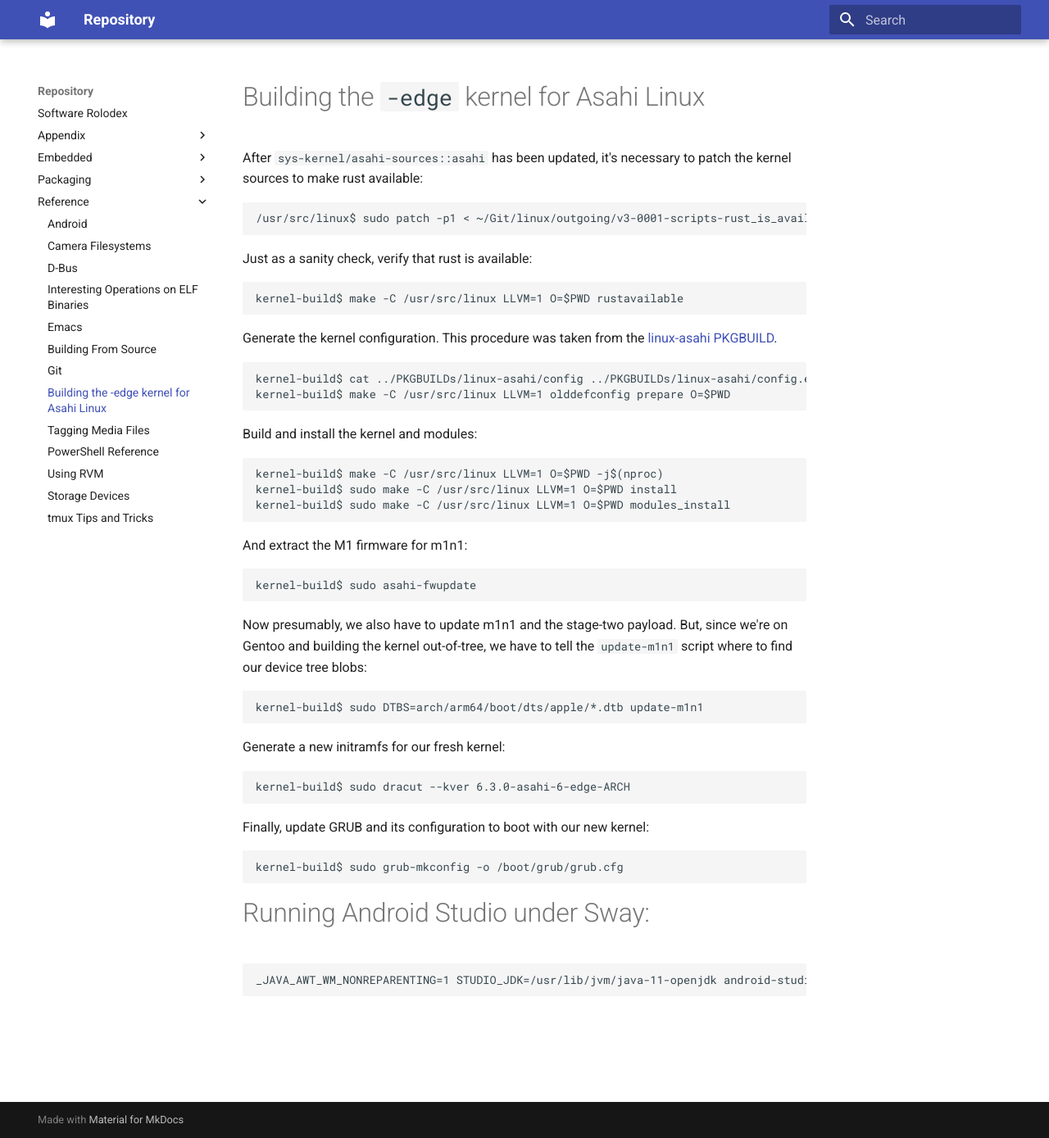
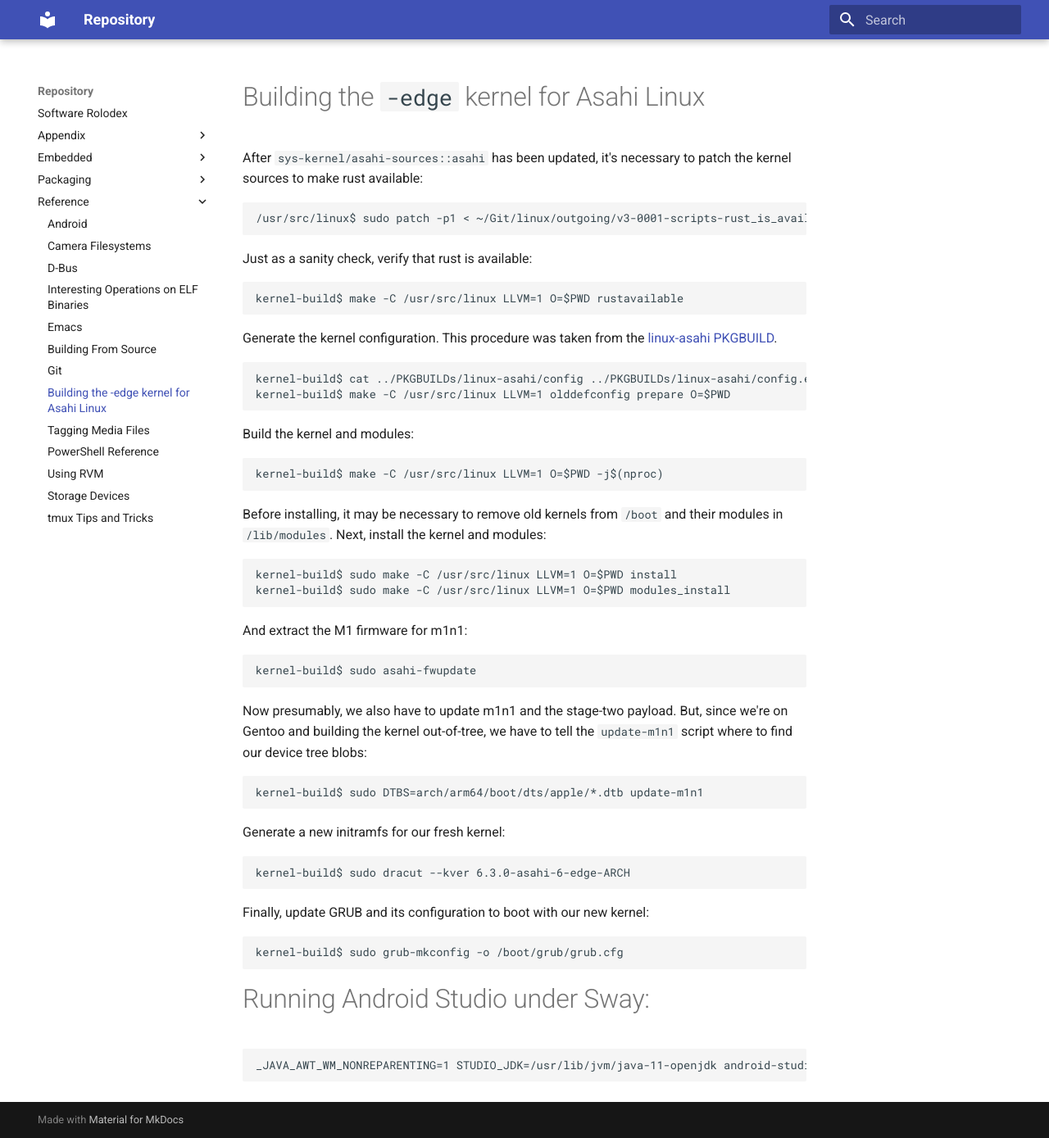
Before and after one commit to AmateurECE/twardyece-repository, an MkDocs documentation site: the page built from docs/Reference/LinuxDesktop.md, in a window 1280 px wide and 1389 px high. Shown: the whole window at 82% size. Built offline with MkDocs 1.6.1 and Material for MkDocs 9.7.7, drawn with Linux system fonts in a browser that asks for light colours.

Commit message:
Update kernel build docs

````diff
--- a/docs/Reference/LinuxDesktop.md
+++ b/docs/Reference/LinuxDesktop.md
@@ -20,10 +20,16 @@ kernel-build$ cat ../PKGBUILDs/linux-asahi/config ../PKGBUILDs/linux-asahi/confi
 kernel-build$ make -C /usr/src/linux LLVM=1 olddefconfig prepare O=$PWD
 ```
 
-Build and install the kernel and modules:
+Build the kernel and modules:
 
 ```bash-session
 kernel-build$ make -C /usr/src/linux LLVM=1 O=$PWD -j$(nproc)
+```
+
+Before installing, it may be necessary to remove old kernels from `/boot` and their modules in `/lib/modules`.
+Next, install the kernel and modules:
+
+```bash-session
 kernel-build$ sudo make -C /usr/src/linux LLVM=1 O=$PWD install
 kernel-build$ sudo make -C /usr/src/linux LLVM=1 O=$PWD modules_install
 ```
````
